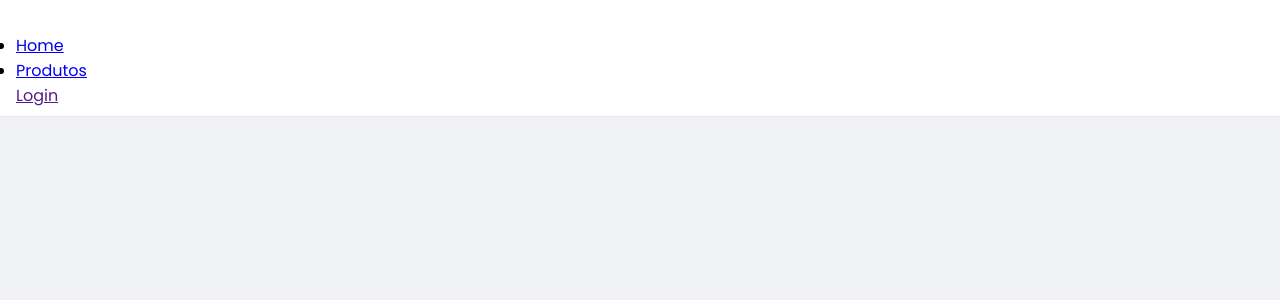
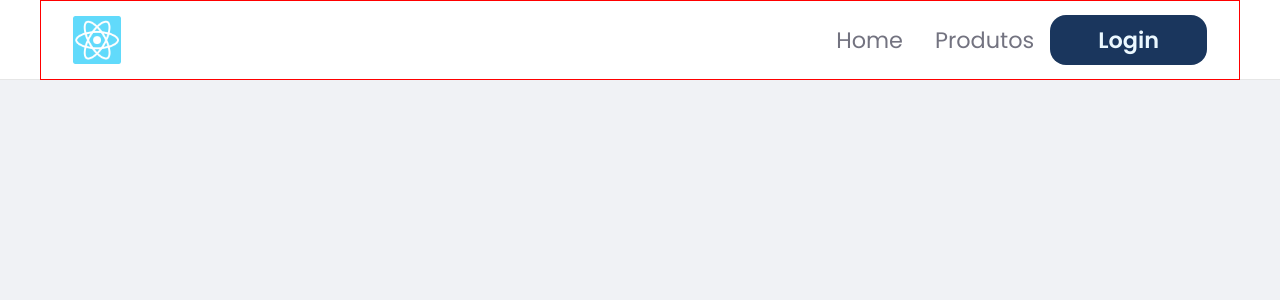
Before and after one commit to tostechbr/bdw-projeto, a React (Create React App) app: page / in a window 1280 px wide. Shown: the top 300 px of the page. Built offline with nearby package versions, Linux system fonts and the light colour scheme.

Commit message:
header finish

```diff
--- a/src/components/Header/index.tsx
+++ b/src/components/Header/index.tsx
@@ -4,7 +4,7 @@ export function Header() {
   return (
     <header className={styles.headerContainer}>
       <div className={styles.headerContent}>
-        <img src="" alt="" />
+        <img src="/images/react.png" alt="" />
         <nav>
           <ul>
             <li>
--- a/src/components/Header/styles.module.scss
+++ b/src/components/Header/styles.module.scss
@@ -1,8 +1,57 @@
 .headerContainer {
+  width: 100%;
+  height: 5rem;
   display: flex;
   justify-content: space-between;
   align-items: center;
-  padding: 0.5rem 1rem;
+
+  padding: 1rem 1rem;
+
   background-color: #fff;
   border-bottom: 1px solid #e6e6e6;
 }
+.headerContent {
+  img {
+    width: 3rem;
+    height: 3rem;
+  }
+  width: 1200px;
+  height: 5rem;
+  margin: 0 auto;
+  padding: 0 2rem;
+
+  display: flex;
+  align-items: center;
+  justify-content: space-between;
+
+  border: 1px solid red;
+
+  nav {
+    ul {
+      display: flex;
+      align-items: center;
+      justify-content: space-between;
+      text-decoration: none;
+      list-style: none;
+    }
+    a {
+      padding: 0.5rem 1rem;
+      font-size: 1.4rem;
+      color: #737380;
+      text-decoration: none;
+      transition: color 0.2s;
+
+      &:hover {
+        color: #41414d;
+      }
+    }
+    a:nth-child(3) {
+      padding: 0.5rem 3rem;
+      border-radius: 1rem;
+      background-color: #1A365D;
+      color: #EBF8FF;
+      font-weight: bold;
+    }
+
+  }
+}
```
Also changed, not shown: public/images/react.png (added).
